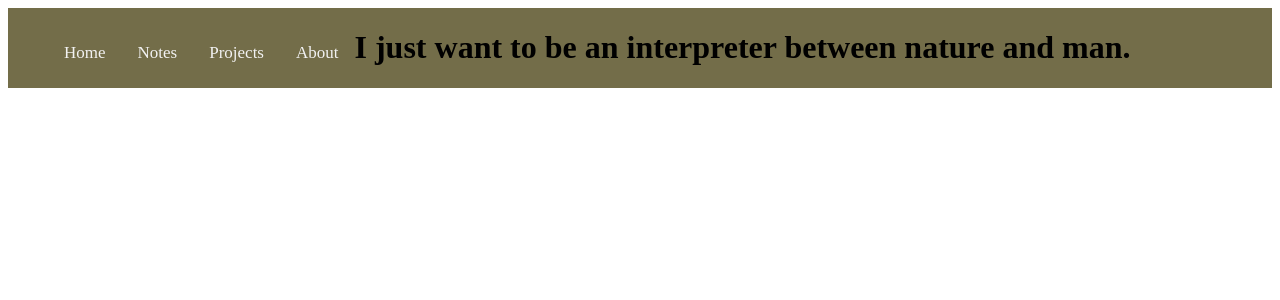
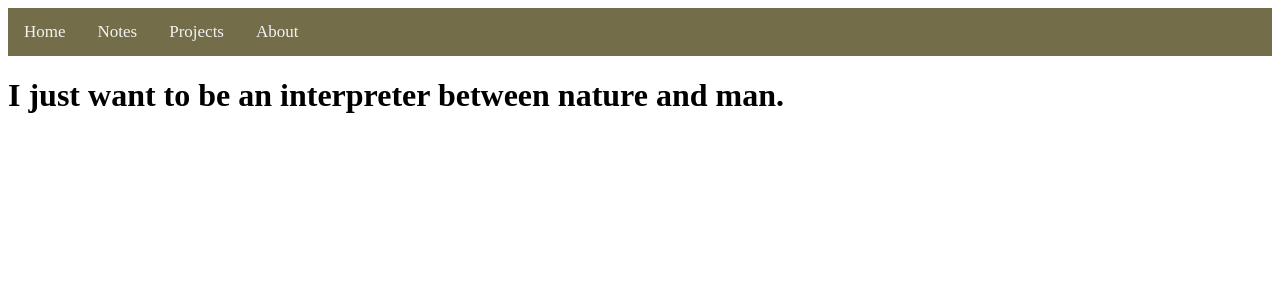
Before and after one commit to rachelhuls/rachelhuls.github.io, a Jekyll site: the page built from index.html, in a window 1280 px wide. Shown: the top 300 px of the page. Built offline with Jekyll 4.4.1, drawn with Linux system fonts in a browser that asks for light colours.

Commit message:
Update navigation.html

```diff
--- a/_includes/navigation.html
+++ b/_includes/navigation.html
@@ -1,7 +1,5 @@
 <div class="topnav">
-  <ul>
-    {% for item in site.data.navigation %}
-      <a href="{{ item.link }}" {% if page.url == item.link %}class="current"{% endif %}>{{ item.name }}</a>
-    {% endfor %}
-  </ul?
+  {% for item in site.data.navigation %}
+    <a href="{{ item.link }}" {% if page.url == item.link %}class="current"{% endif %}>{{ item.name }}</a>
+  {% endfor %}
 </div>
```
